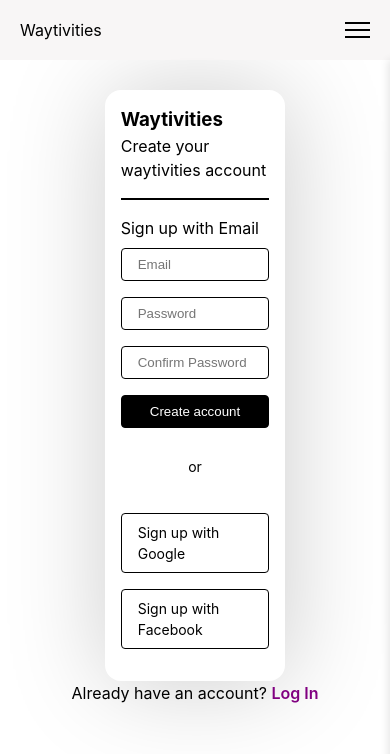
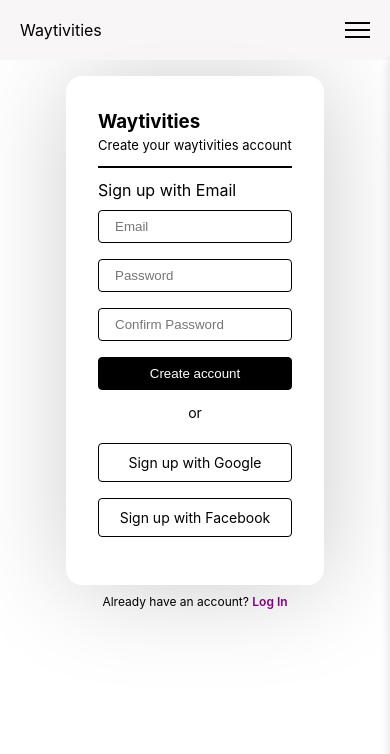
Before and after one commit to Confinesofgrace/waytivities3, a React (Vite) app: page /signup in a window 390 px wide. Shown: the top 754 px of the page. Built offline with nearby package versions, Linux system fonts and the light colour scheme.

Commit message:
Responsiveness- login and signup cleaned

```diff
--- a/src/Pages/LogIn/LogIn.css
+++ b/src/Pages/LogIn/LogIn.css
@@ -16,7 +16,7 @@
     /* x, y, blur, color */
     box-shadow: 2px 2px 100px rgba(0, 0, 0, 0.205);
 
-    padding: 16px;
+    padding: 32px;
 
     border-radius: 16px;
 
@@ -113,12 +113,6 @@
     #login-content
     {
         width: 100%;
-        /* x, y, blur, color */
-        box-shadow: 2px 2px 100px rgba(0, 0, 0, 0.205);
-
-        padding: 16px;
-
-        border-radius: 16px;
 
     }
 
--- a/src/Pages/LogIn/LogIn.jsx
+++ b/src/Pages/LogIn/LogIn.jsx
@@ -52,9 +52,7 @@ function LogIn () {
                         </div>
 
 
-
                     </div>
-
 
 
 
--- a/src/Pages/SignUp/SignUp.css
+++ b/src/Pages/SignUp/SignUp.css
@@ -9,7 +9,6 @@
 
     padding: 16px;
 
-
 }
 
 #signup-content
@@ -18,10 +17,24 @@
     /* x, y, blur, color */
     box-shadow: 2px 2px 100px rgba(0, 0, 0, 0.205);
 
-    padding: 16px;
+    padding: 32px;
 
     border-radius: 16px;
 
+
+}
+
+#signup-header p
+{
+    font-size: small;
+}
+
+#signup-header hr
+{
+    width: 100%;
+    border: 1px solid;
+    border-color: black;
+    margin: 16px 0px;
 }
 
 #signup-options
@@ -30,7 +43,6 @@
     align-items:center;
     justify-content: space-between;
     gap: 20px;
-
 }
 
 #signup-email
@@ -46,7 +58,6 @@
 {
     width:45%;
     margin-left: auto;
-
 }
 
 /* Buttons for alternatives */
@@ -78,11 +89,46 @@
 
 }
 
+#have-account
+{
+    font-size: 12px;
+    margin-top: 8px;
+}
+
 
 
 
 @media screen and (max-width: 900px)
 {
+
+    #signup-modal
+    {
+        width: 100%;
+        height: 85vh;
+
+        justify-content: flex-start;
+
+    }
+
+    #signup-content
+    {
+        width: 100%;
+
+    }
+
+    #signup-options
+    {
+        display: flex;
+        flex-direction: column;
+        gap: 4px;
+
+    }
+
+    #signup-header hr
+    {
+        margin:10px 0px;
+    }
+
     #signup-options
     {
         display: flex;
@@ -102,4 +148,10 @@
         margin-left: 0;
 
     }
+
+    #or-divider
+    {
+        font-size: 14px;
+
+    }
 }
--- a/src/Pages/SignUp/SignUp.jsx
+++ b/src/Pages/SignUp/SignUp.jsx
@@ -7,10 +7,16 @@ function SignUp () {
 
             <div id='signup-modal'>
                 <div id='signup-content'>
-                    <h3>Waytivities</h3>
-                    <p>Create your waytivities account</p>
 
-                    <hr style={{width:'100%', border:'1px solid', borderColor:'black', margin:'16px 0px'}}/>
+                    <div id='signup-header' >
+
+                        <h3>Waytivities</h3>
+                        <p>Create your waytivities account</p>
+
+                        <hr/>
+
+                    </div>
+
 
 
                     <div id='signup-options'>
@@ -33,7 +39,9 @@ function SignUp () {
                             ><Link style={{color:'white'}}>Create account</Link></button>
                         </div>
 
-                        <div id='or-divider'> <p>or</p> </div>
+                        <div id='or-divider'>
+                            <p>or</p>
+                        </div>
 
 
 
@@ -44,12 +52,15 @@ function SignUp () {
                         </div>
 
 
-
                     </div>
 
 
                 </div>
-                <p>Already have an account? <span><Link to= 'login' style={{fontWeight:'600', color: 'purple', cursor:'pointer',}}>Log In</Link></span></p>
+
+                <div id='have-account' >
+                    <p>Already have an account? <span><Link to= 'login' style={{fontWeight:'600', color: 'purple', cursor:'pointer',}}>Log In</Link></span></p>
+                </div>
+
 
             </div>
 
```
